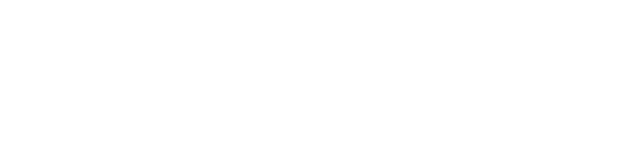
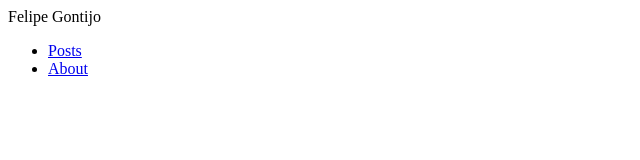
Before and after one commit to felipegontijo/blog-example, a plain HTML site: page index.html in a window 1280 px wide. Shown: the whole page, without its empty margins (0-640 px from the left). Drawn offline with Linux system fonts and the light colour scheme.

Commit message:
feat: Create header

```diff
--- a/index.html
+++ b/index.html
@@ -6,6 +6,20 @@
     <title>My Blog</title>
 </head>
 <body>
+    <header class="header">
+        <span class="header__title">Felipe Gontijo</span>
+        <span class="header__filler"></span>
+        <span class="header__nav">
+            <ul class="header__list">
+                <li class="header__item">
+                    <a href="./posts.html" class="header__link">Posts</a>
+                </li>
+                <li class="header__item">
+                    <a href="#about" class="header__link">About</a>
+                </li>
+            </ul>
+        </span>
+    </header>
 
 </body>
 </html>
```
